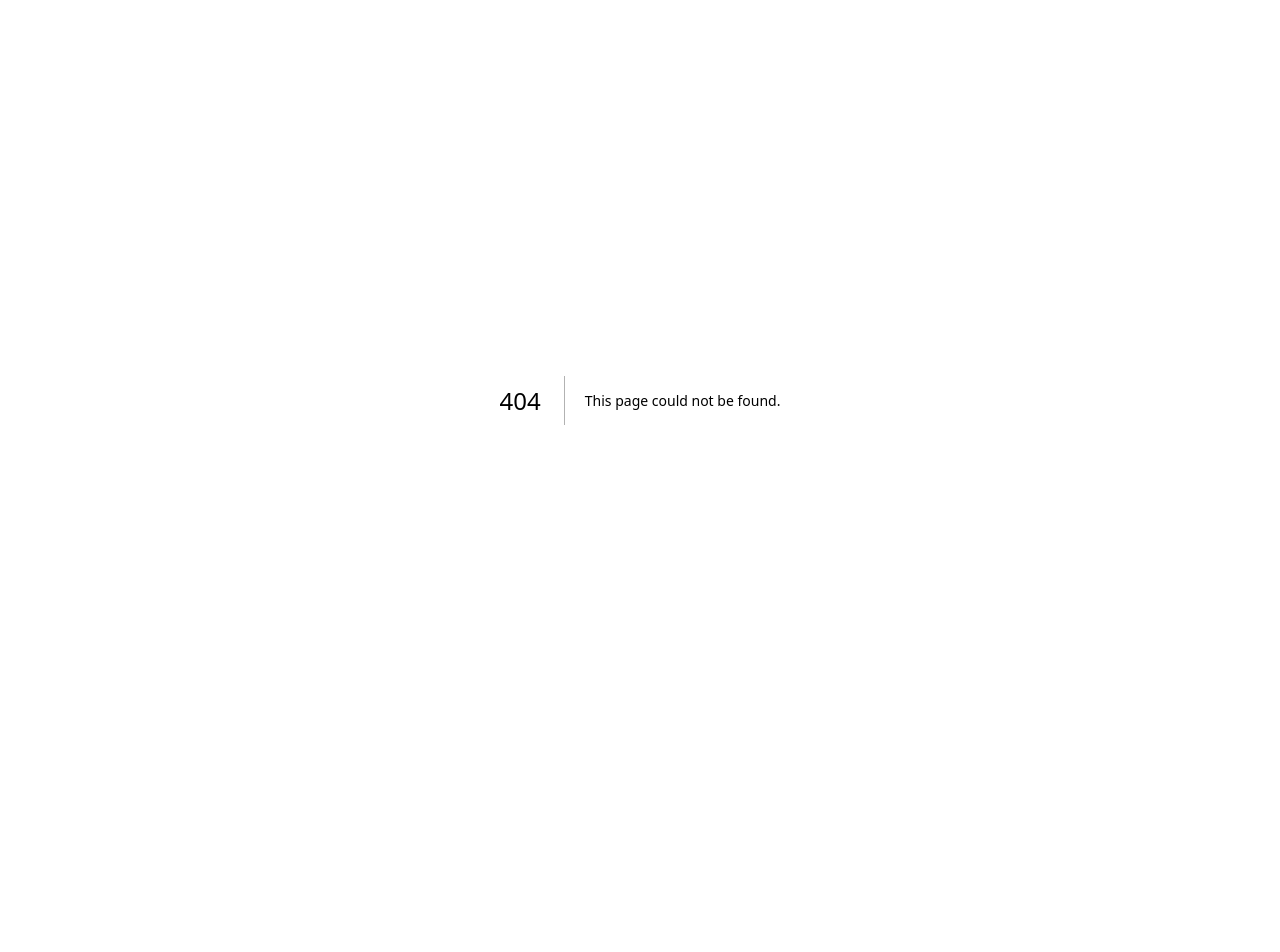
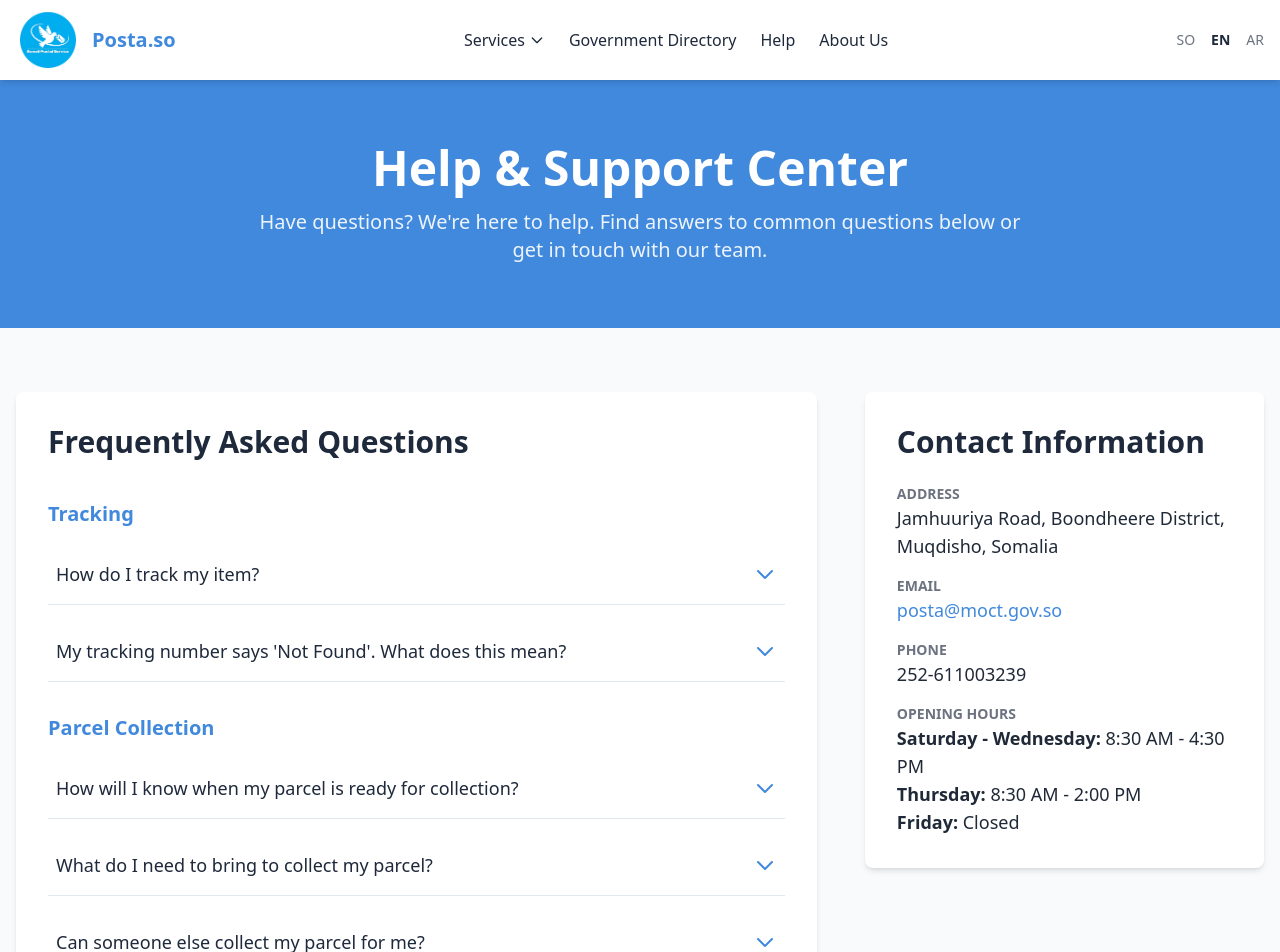
Before and after one commit to Somali-Post/posta, a Next.js app: page /help in a window 1280 px wide. Before the commit this address had no page. Shown: the top 952 px of the page. Before the commit the page ends 800 px from the top, so only its background shows below. Built offline with nearby package versions, Linux system fonts and the light colour scheme.

Commit message:
helppage

```diff
--- /dev/null
+++ b/src/app/help/page.tsx
@@ -0,0 +1,101 @@
+// src/app/help/page.tsx
+
+import { Navbar } from '@/components/layout/Navbar';
+import { Footer } from '@/components/layout/Footer';
+import { ServicePageHero } from '@/components/ServicePageHero';
+import { AccordionItem } from '@/components/AccordionItem';
+
+const HelpPage = () => {
+  return (
+    <div className="bg-light-gray">
+      <Navbar />
+      <main>
+        <ServicePageHero
+          title="Help & Support Center"
+          subtitle="Have questions? We're here to help. Find answers to common questions below or get in touch with our team."
+        />
+
+        <div className="container mx-auto px-4 py-16">
+          <div className="flex flex-col lg:flex-row gap-12">
+            {/* --- FAQ Section --- */}
+            <div className="w-full lg:w-2/3 bg-white p-8 rounded-lg shadow-md">
+              <h2 className="text-3xl font-bold text-dark-text mb-6">Frequently Asked Questions</h2>
+
+              <div className="space-y-4">
+                {/* Tracking Questions */}
+                <h3 className="text-xl font-semibold text-somali-blue pt-4">Tracking</h3>
+                <AccordionItem question="How do I track my item?">
+                  You can track your item by entering the 13-digit tracking number on our{' '}
+                  <a href="/track" className="text-somali-blue font-semibold underline">
+                    Track page
+                  </a>
+                  . This will show you the latest updates on your shipment's journey.
+                </AccordionItem>
+                <AccordionItem question="My tracking number says 'Not Found'. What does this mean?">
+                  This usually means the item has just been posted and has not yet been scanned into the international postal system. Please check again in 24-48 hours. If the problem persists, please contact the sender to verify the tracking number.
+                </AccordionItem>
+
+                {/* Collection Questions */}
+                <h3 className="text-xl font-semibold text-somali-blue pt-4">Parcel Collection</h3>
+                <AccordionItem question="How will I know when my parcel is ready for collection?">
+                  We will send an SMS or email notification to you as soon as your item has been processed at the General Post Office (GPO) and is ready for you to pick up.
+                </AccordionItem>
+                <AccordionItem question="What do I need to bring to collect my parcel?">
+                  To collect your item, you must bring a valid National Identification (NIRA) ID card, the tracking number, and the notification message you received from us.
+                </AccordionItem>
+                <AccordionItem question="Can someone else collect my parcel for me?">
+                  Yes, but they must bring their own NIRA ID card, a signed letter of authorization from you, and a copy of your NIRA ID card.
+                </AccordionItem>
+
+                {/* General Questions */}
+                <h3 className="text-xl font-semibold text-somali-blue pt-4">General</h3>
+                <AccordionItem question="Do you handle outbound (international) mail?">
+                  Currently, we only handle inbound mail and parcels. Outbound services are planned for the near future. Please check our website for updates.
+                </AccordionItem>
+              </div>
+            </div>
+
+            {/* --- Contact Information Section --- */}
+            <aside className="w-full lg:w-1/3">
+              <div className="sticky top-28 bg-white p-8 rounded-lg shadow-md">
+                <h2 className="text-3xl font-bold text-dark-text mb-6">Contact Information</h2>
+
+                <div className="space-y-4">
+                  <div>
+                    <h3 className="font-semibold text-gray-500 uppercase text-sm">Address</h3>
+                    <p className="text-lg text-gray-800">Jamhuuriya Road, Boondheere District, Muqdisho, Somalia</p>
+                  </div>
+                  <div>
+                    <h3 className="font-semibold text-gray-500 uppercase text-sm">Email</h3>
+                    <p className="text-lg text-somali-blue">posta@moct.gov.so</p>
+                  </div>
+                  <div>
+                    <h3 className="font-semibold text-gray-500 uppercase text-sm">Phone</h3>
+                    <p className="text-lg text-gray-800">252-611003239</p>
+                  </div>
+                  <div>
+                    <h3 className="font-semibold text-gray-500 uppercase text-sm">Opening Hours</h3>
+                    <ul className="text-lg text-gray-800">
+                      <li>
+                        <strong>Saturday - Wednesday:</strong> 8:30 AM - 4:30 PM
+                      </li>
+                      <li>
+                        <strong>Thursday:</strong> 8:30 AM - 2:00 PM
+                      </li>
+                      <li>
+                        <strong>Friday:</strong> Closed
+                      </li>
+                    </ul>
+                  </div>
+                </div>
+              </div>
+            </aside>
+          </div>
+        </div>
+      </main>
+      <Footer />
+    </div>
+  );
+};
+
+export default HelpPage;
--- /dev/null
+++ b/src/components/AccordionItem.tsx
@@ -0,0 +1,32 @@
+// src/components/AccordionItem.tsx
+"use client";
+
+import { useState } from 'react';
+
+interface AccordionItemProps {
+  question: string;
+  children: React.ReactNode;
+}
+
+export const AccordionItem = ({ question, children }: AccordionItemProps) => {
+  const [isOpen, setIsOpen] = useState(false);
+
+  return (
+    <div className="border-b border-border-gray">
+      <button
+        onClick={() => setIsOpen(!isOpen)}
+        className="w-full text-left py-4 flex justify-between items-center hover:bg-light-gray px-2"
+      >
+        <span className="text-lg font-medium text-dark-text">{question}</span>
+        <span className={`transform transition-transform duration-300 ${isOpen ? 'rotate-180' : ''}`}>
+          <svg className="w-6 h-6 text-somali-blue" fill="none" stroke="currentColor" viewBox="0 0 24 24">
+            <path strokeLinecap="round" strokeLinejoin="round" strokeWidth={2} d="M19 9l-7 7-7-7" />
+          </svg>
+        </span>
+      </button>
+      <div className={`overflow-hidden transition-all duration-300 ease-in-out ${isOpen ? 'max-h-screen' : 'max-h-0'}`}>
+        <div className="p-4 bg-gray-50 text-gray-700">{children}</div>
+      </div>
+    </div>
+  );
+};
```
